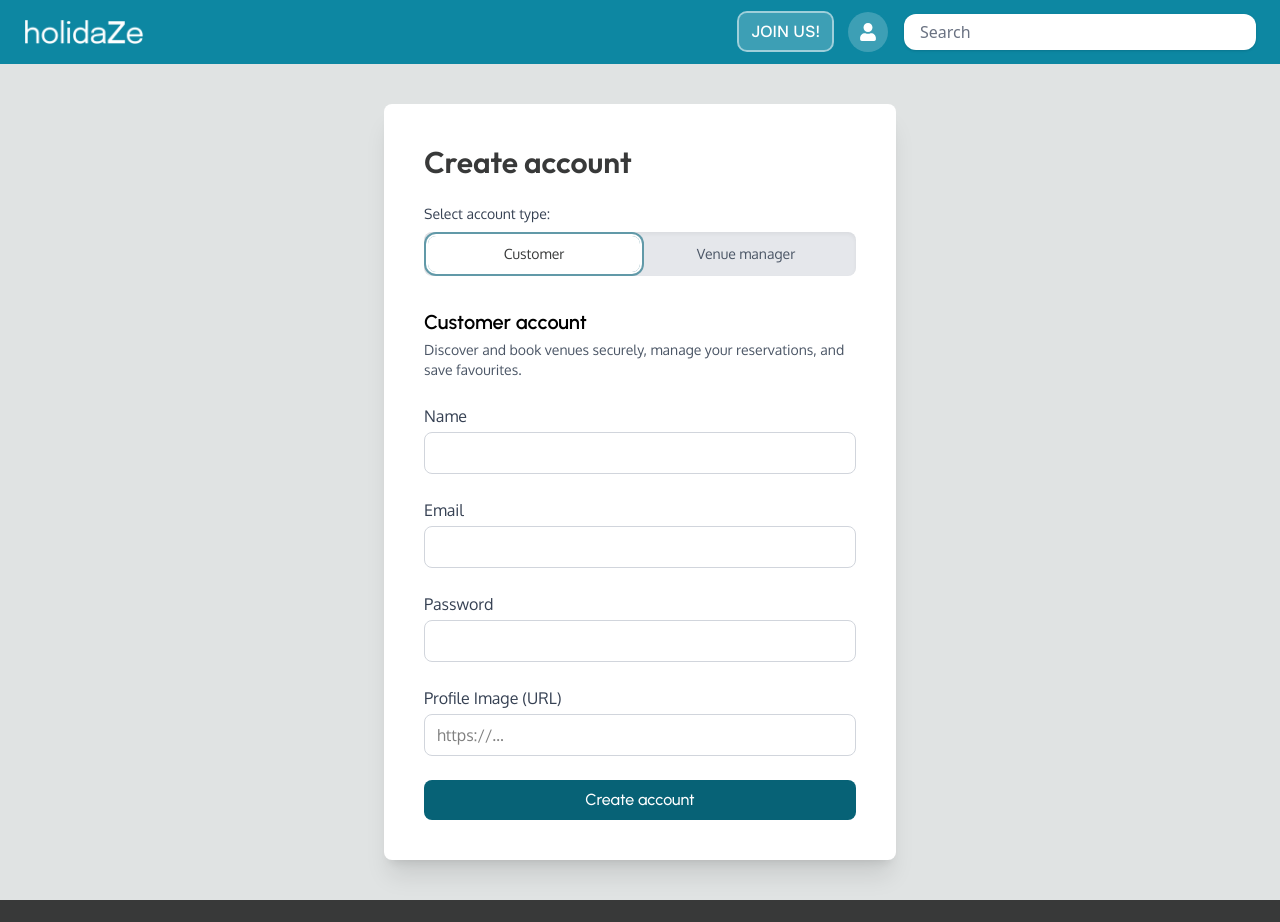
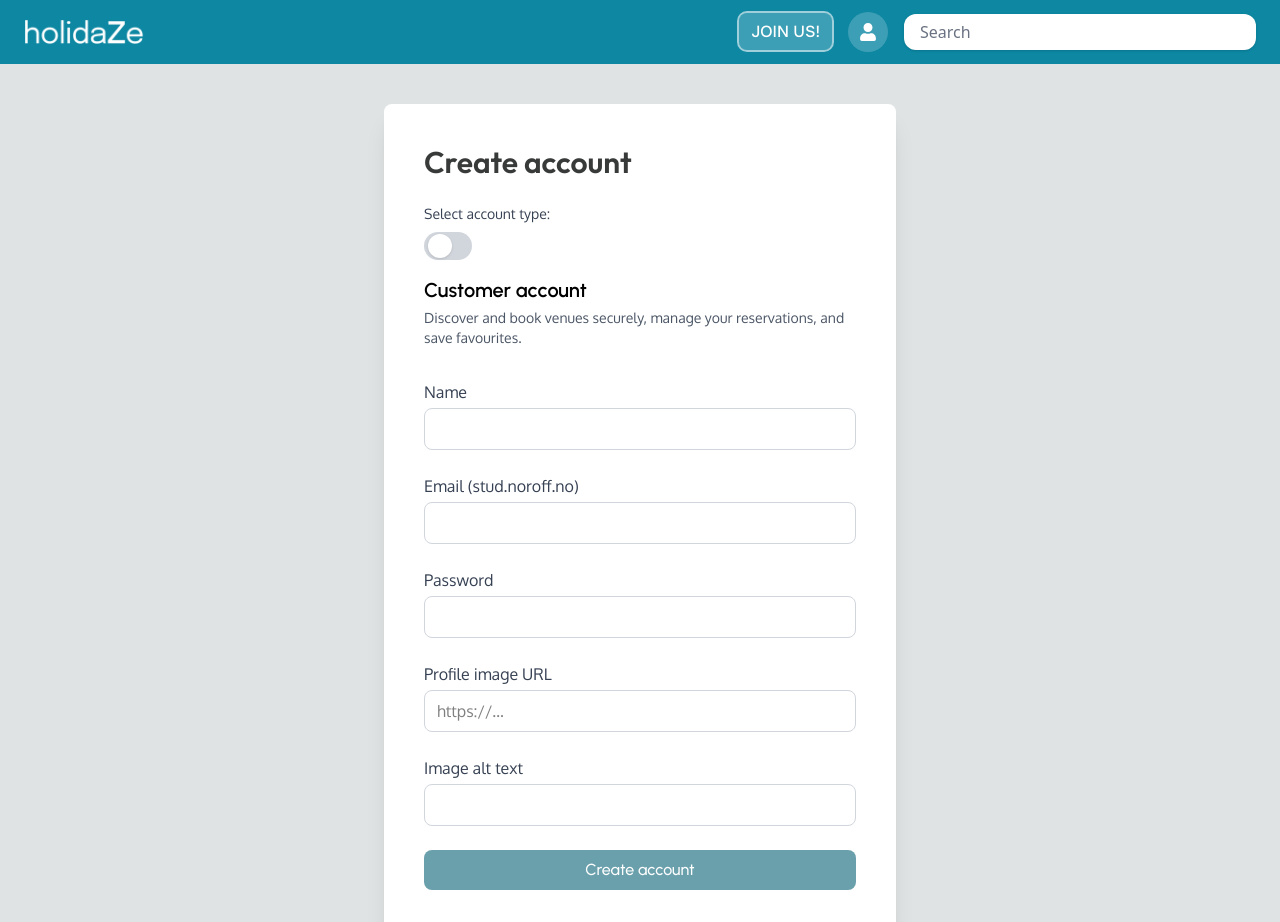
Before and after one commit to marned91/Holidaze-PE2, a React (Vite) app: page /signup in a window 1280 px wide. Shown: the top 922 px of the page. Built offline with nearby package versions, Linux system fonts and the light colour scheme.

Commit message:
Updated register form with react-hook-form and yup validation

```diff
--- a/src/api/authApi.ts
+++ b/src/api/authApi.ts
@@ -25,7 +25,7 @@ export async function login(email: string, password: string) {
   return data;
 }
 
-export async function register(userData: TRegisterData) {
+export async function registerAccount(userData: TRegisterData) {
   const body = JSON.stringify(userData);
 
   try {
--- a/src/pages/SignUpPage.tsx
+++ b/src/pages/SignUpPage.tsx
@@ -1,80 +1,120 @@
-import { useState } from 'react';
 import { useNavigate } from 'react-router-dom';
-import { register } from '../api/authApi';
-import {
-  type AccountType,
-  type TRegisterData,
-  type TRegisterFieldErrors,
-} from '../types/auth';
+import { useForm } from 'react-hook-form';
+import * as yup from 'yup';
+import { yupResolver } from '@hookform/resolvers/yup';
+import type { TRegisterData, TRegisterFieldErrors } from '../types/auth';
+import { registerAccount } from '../api/authApi';
+
+type SignUpFormValues = {
+  name: string;
+  email: string;
+  password: string;
+  isVenueManager: boolean;
+  avatarUrl: string;
+  avatarAlt: string;
+};
+
+function isNoroffStudentEmail(email?: string): boolean {
+  if (!email) return false;
+  return /^[^@]+@stud\.noroff\.no$/i.test(email.trim());
+}
+
+const signUpSchema: yup.ObjectSchema<SignUpFormValues> = yup
+  .object({
+    name: yup
+      .string()
+      .required('Name is required')
+      .matches(
+        /^[A-Za-z0-9_ ]+$/,
+        'Only letters, numbers, spaces, and underscore are allowed'
+      ),
+    email: yup
+      .string()
+      .required('Email is required')
+      .email('Enter a valid email')
+      .test(
+        'noroff',
+        'Email must be a @stud.noroff.no address',
+        isNoroffStudentEmail
+      ),
+    password: yup
+      .string()
+      .required('Password is required')
+      .min(8, 'At least 8 characters'),
+    isVenueManager: yup.boolean().default(false),
+    avatarUrl: yup
+      .string()
+      .required('Image URL is required')
+      .url('Enter a valid URL'),
+    avatarAlt: yup
+      .string()
+      .required('Alt text is required')
+      .max(120, 'Max 120 characters'),
+  })
+  .required();
 
 export function SignUpPage() {
-  const [accountType, setAccountType] = useState<AccountType>('customer');
-  const [name, setName] = useState('');
-  const [email, setEmail] = useState('');
-  const [password, setPassword] = useState('');
-  const [avatarUrl, setAvatarUrl] = useState('');
-
-  const [loading, setLoading] = useState(false);
-
-  const [nameError, setNameError] = useState<string | null>(null);
-  const [emailError, setEmailError] = useState<string | null>(null);
-  const [passwordError, setPasswordError] = useState<string | null>(null);
-  const [avatarUrlError, setAvatarUrlError] = useState<string | null>(null);
-
   const navigate = useNavigate();
 
-  async function handleSubmit(event: React.FormEvent) {
-    event.preventDefault();
+  const {
+    register: registerField,
+    handleSubmit,
+    setError,
+    watch,
+    formState: { errors, isSubmitting, isValid },
+  } = useForm<SignUpFormValues>({
+    resolver: yupResolver(signUpSchema),
+    mode: 'onChange',
+    reValidateMode: 'onChange',
+    defaultValues: {
+      name: '',
+      email: '',
+      password: '',
+      isVenueManager: false,
+      avatarUrl: '',
+      avatarAlt: '',
+    },
+  });
 
-    setNameError(null);
-    setEmailError(null);
-    setPasswordError(null);
-    setAvatarUrlError(null);
-    setLoading(true);
+  const isVenueManager = watch('isVenueManager');
 
-    const trimmedName = name.trim();
-    const trimmedEmail = email.trim();
-    const trimmedAvatarUrl = avatarUrl.trim();
-
+  async function onSubmit(values: SignUpFormValues) {
     const payload: TRegisterData = {
-      name: trimmedName,
-      email: trimmedEmail,
-      password,
-      venueManager: accountType === 'venueManager',
-      ...(trimmedAvatarUrl
-        ? {
+      name: values.name.trim(),
+      email: values.email.trim(),
+      password: values.password,
+      venueManager: values.isVenueManager,
       avatar: {
-              url: trimmedAvatarUrl,
-              alt: `${trimmedName || 'User'} avatar`,
+        url: values.avatarUrl.trim(),
+        alt: values.avatarAlt.trim(),
       },
-          }
-        : {}),
     };
 
     try {
-      await register(payload);
-      alert('Account created - welcome!');
+      await registerAccount(payload);
+      alert('Account created — welcome!');
       navigate('/login');
     } catch (unknownError: unknown) {
-      console.error('Registration failed:', unknownError);
+      const fieldErrorsLoose = (unknownError as any)?.fieldErrors as
+        | TRegisterFieldErrors
+        | Record<string, string>
+        | undefined;
 
-      const message = (unknownError as Error)?.message || 'Registration failed';
-      const fieldErrors = (
-        unknownError as Error & {
-          fieldErrors?: TRegisterFieldErrors;
+      if (fieldErrorsLoose) {
+        const fe = fieldErrorsLoose as Record<string, string>;
+        if (fe.name) setError('name', { type: 'server', message: fe.name });
+        if (fe.email) setError('email', { type: 'server', message: fe.email });
+        if (fe.password)
+          setError('password', { type: 'server', message: fe.password });
+        if (fe.avatarUrl)
+          setError('avatarUrl', { type: 'server', message: fe.avatarUrl });
+        if (fe.avatarAlt)
+          setError('avatarAlt', { type: 'server', message: fe.avatarAlt });
+        if (fe['avatar.alt'])
+          setError('avatarAlt', { type: 'server', message: fe['avatar.alt'] });
+      } else {
+        alert((unknownError as Error)?.message || 'Registration failed.');
       }
-      )?.fieldErrors;
-
-      if (fieldErrors) {
-        if (fieldErrors.name) setNameError(fieldErrors.name);
-        if (fieldErrors.email) setEmailError(fieldErrors.email);
-        if (fieldErrors.password) setPasswordError(fieldErrors.password);
-        if (fieldErrors.avatarUrl) setAvatarUrlError(fieldErrors.avatarUrl);
-      } else {
-        alert(message);
-      }
-    } finally {
-      setLoading(false);
     }
   }
 
@@ -90,67 +130,34 @@ export function SignUpPage() {
             Select account type:
           </p>
 
+          <div className="flex items-center gap-3">
+            <label className="inline-flex items-center cursor-pointer select-none">
+              <input
+                type="checkbox"
+                role="switch"
+                aria-checked={isVenueManager}
+                aria-label="Toggle venue manager account"
+                className="sr-only peer"
+                {...registerField('isVenueManager')}
+              />
+              <span
+                className="peer-focus:ring-2 peer-focus:ring-highlight inline-flex h-7 w-12 items-center rounded-full bg-gray-300 transition
+                           after:h-6 after:w-6 after:rounded-full after:bg-white after:shadow after:transition
+                           after:translate-x-1 peer-checked:after:translate-x-5 peer-checked:bg-main-dark"
+                aria-hidden="true"
+              />
+            </label>
+          </div>
           <div
-            role="tablist"
-            aria-label="Account type"
-            className="relative inline-grid grid-cols-2 rounded-lg bg-gray-200 p-1 shadow-inner w-full overflow-hidden"
+            className="mt-4"
+            id="account-type-description"
+            role="region"
+            aria-live="polite"
           >
-            <span
-              aria-hidden="true"
-              className={[
-                'pointer-events-none absolute inset-y-1 w-1/2 rounded-lg bg-white shadow-sm',
-                'transform-gpu will-change-transform transition-transform duration-150 ease-out',
-                'motion-reduce:transition-none',
-                accountType === 'customer'
-                  ? 'translate-x-0'
-                  : 'translate-x-full',
-              ].join(' ')}
-            />
-
-            <button
-              type="button"
-              role="tab"
-              aria-selected={accountType === 'customer'}
-              aria-controls="account-type-description"
-              onClick={() => setAccountType('customer')}
-              disabled={loading}
-              className={[
-                'font-text relative z-10 px-5 py-2 rounded-lg text-sm transition-colors transition-shadow focus-visible:outline-none',
-                accountType === 'customer'
-                  ? 'text-dark font-medium ring-2 ring-highlight ring-offset-2'
-                  : 'text-gray-600 focus-visible:ring-2 focus-visible:ring-highlight',
-              ].join(' ')}
-            >
-              Customer
-            </button>
-
-            <button
-              type="button"
-              role="tab"
-              aria-selected={accountType === 'venueManager'}
-              aria-controls="account-type-description"
-              onClick={() => setAccountType('venueManager')}
-              disabled={loading}
-              className={[
-                'font-text relative z-10 px-5 py-2 rounded-lg text-sm transition-colors',
-                accountType === 'venueManager'
-                  ? 'text-dark font-medium ring-2 ring-highlight ring-offset-2'
-                  : 'text-gray-600 focus-visible:ring-2 focus-visible:ring-highlight',
-              ].join(' ')}
-            >
-              Venue manager
-            </button>
-          </div>
-        </div>
-
-        <div id="account-type-description" role="tabpanel" className="mb-6">
-          <h2 className="font-semibold mb-1 text-xl font-medium-buttons">
-            {accountType === 'venueManager'
-              ? 'Venue manager account'
-              : 'Customer account'}
+            <h2 className="text-xl font-semibold font-medium-buttons mb-1">
+              {isVenueManager ? 'Venue manager account' : 'Customer account'}
             </h2>
-
-          {accountType === 'venueManager' ? (
+            {isVenueManager ? (
               <p className="text-sm text-gray-600 font-text">
                 Create and manage venues, set availability and prices, and view
                 upcoming bookings for your venues.
@@ -162,8 +169,13 @@ export function SignUpPage() {
               </p>
             )}
           </div>
+        </div>
 
-        <form onSubmit={handleSubmit} className="space-y-6" noValidate>
+        <form
+          onSubmit={handleSubmit(onSubmit)}
+          className="space-y-6"
+          noValidate
+        >
           <div>
             <label
               htmlFor="name"
@@ -174,18 +186,18 @@ export function SignUpPage() {
             <input
               id="name"
               type="text"
-              required
-              value={name}
-              onChange={(event) => {
-                setName(event.target.value);
-                if (nameError) setNameError(null);
-              }}
-              disabled={loading}
-              className="w-full font-text border border-gray-300 rounded-lg px-3 py-2 focus:outline-none focus:ring-1 focus:ring-gray-300 disabled:bg-gray-100"
+              disabled={isSubmitting}
+              aria-invalid={!!errors.name}
+              {...registerField('name')}
+              className={`w-full font-text border rounded-lg px-3 py-2 focus:outline-none focus:ring-2 disabled:bg-gray-100 ${
+                errors.name
+                  ? 'border-red-400 focus:ring-red-300'
+                  : 'border-gray-300 focus:ring-1 focus:ring-gray-300'
+              }`}
             />
-            {nameError && (
+            {errors.name && (
               <p className="mt-1 text-sm text-red-600 font-text italic">
-                {nameError}
+                {errors.name.message}
               </p>
             )}
           </div>
@@ -195,24 +207,24 @@ export function SignUpPage() {
               htmlFor="email"
               className="block text-md text-gray-700 mb-1 font-text"
             >
-              Email
+              Email (stud.noroff.no)
             </label>
             <input
               id="email"
               type="email"
-              required
-              value={email}
-              onChange={(event) => {
-                setEmail(event.target.value);
-                if (emailError) setEmailError(null);
-              }}
-              disabled={loading}
               autoComplete="email"
-              className="w-full font-text border border-gray-300 rounded-lg px-3 py-2 focus:outline-none focus:ring-1 focus:ring-gray-300 disabled:bg-gray-100"
+              disabled={isSubmitting}
+              aria-invalid={!!errors.email}
+              {...registerField('email')}
+              className={`w-full font-text border rounded-lg px-3 py-2 focus:outline-none focus:ring-2 disabled:bg-gray-100 ${
+                errors.email
+                  ? 'border-red-400 focus:ring-red-300'
+                  : 'border-gray-300 focus:ring-1 focus:ring-gray-300'
+              }`}
             />
-            {emailError && (
+            {errors.email && (
               <p className="mt-1 text-sm text-red-600 font-text italic">
-                {emailError}
+                {errors.email.message}
               </p>
             )}
           </div>
@@ -227,19 +239,19 @@ export function SignUpPage() {
             <input
               id="password"
               type="password"
-              required
-              value={password}
-              onChange={(event) => {
-                setPassword(event.target.value);
-                if (passwordError) setPasswordError(null);
-              }}
-              disabled={loading}
               autoComplete="new-password"
-              className="w-full font-text border border-gray-300 rounded-lg px-3 py-2 focus:outline-none focus:ring-1 focus:ring-gray-300 disabled:bg-gray-100"
+              disabled={isSubmitting}
+              aria-invalid={!!errors.password}
+              {...registerField('password')}
+              className={`w-full font-text border rounded-lg px-3 py-2 focus:outline-none focus:ring-2 disabled:bg-gray-100 ${
+                errors.password
+                  ? 'border-red-400 focus:ring-red-300'
+                  : 'border-gray-300 focus:ring-1 focus:ring-gray-300'
+              }`}
             />
-            {passwordError && (
+            {errors.password && (
               <p className="mt-1 text-sm text-red-600 font-text italic">
-                {passwordError}
+                {errors.password.message}
               </p>
             )}
           </div>
@@ -249,34 +261,62 @@ export function SignUpPage() {
               htmlFor="avatarUrl"
               className="block text-md text-gray-700 mb-1 font-text"
             >
-              Profile Image (URL)
+              Profile image URL
             </label>
             <input
               id="avatarUrl"
               type="url"
               placeholder="https://…"
-              value={avatarUrl}
-              onChange={(event) => {
-                setAvatarUrl(event.target.value);
-                if (avatarUrlError) setAvatarUrlError(null);
-              }}
-              disabled={loading}
               inputMode="url"
-              className="w-full font-text border border-gray-300 rounded-lg px-3 py-2 focus:outline-none focus:ring-1 focus:ring-gray-300 disabled:bg-gray-100"
+              disabled={isSubmitting}
+              aria-invalid={!!errors.avatarUrl}
+              {...registerField('avatarUrl')}
+              className={`w-full font-text border rounded-lg px-3 py-2 focus:outline-none focus:ring-2 disabled:bg-gray-100 ${
+                errors.avatarUrl
+                  ? 'border-red-400 focus:ring-red-300'
+                  : 'border-gray-300 focus:ring-1 focus:ring-gray-300'
+              }`}
             />
-            {avatarUrlError && (
+            {errors.avatarUrl && (
               <p className="mt-1 text-sm text-red-600 font-text italic">
-                {avatarUrlError}
+                {errors.avatarUrl.message}
+              </p>
+            )}
+          </div>
+
+          <div>
+            <label
+              htmlFor="avatarAlt"
+              className="block text-md text-gray-700 mb-1 font-text"
+            >
+              Image alt text
+            </label>
+            <input
+              id="avatarAlt"
+              type="text"
+              maxLength={120}
+              disabled={isSubmitting}
+              aria-invalid={!!errors.avatarAlt}
+              {...registerField('avatarAlt')}
+              className={`w-full font-text border rounded-lg px-3 py-2 focus:outline-none focus:ring-2 disabled:bg-gray-100 ${
+                errors.avatarAlt
+                  ? 'border-red-400 focus:ring-red-300'
+                  : 'border-gray-300 focus:ring-1 focus:ring-gray-300'
+              }`}
+            />
+            {errors.avatarAlt && (
+              <p className="mt-1 text-sm text-red-600 font-text italic">
+                {errors.avatarAlt.message}
               </p>
             )}
           </div>
 
           <button
             type="submit"
-            disabled={loading}
+            disabled={isSubmitting || !isValid}
             className="w-full font-medium-buttons bg-main-dark text-white py-2 rounded-lg font-medium hover:bg-dark-highlight disabled:opacity-60 disabled:cursor-not-allowed"
           >
-            {loading ? 'Creating…' : 'Create account'}
+            {isSubmitting ? 'Creating…' : 'Create account'}
           </button>
         </form>
       </section>
```
Lines whose indentation alone changed are shown as unchanged.
